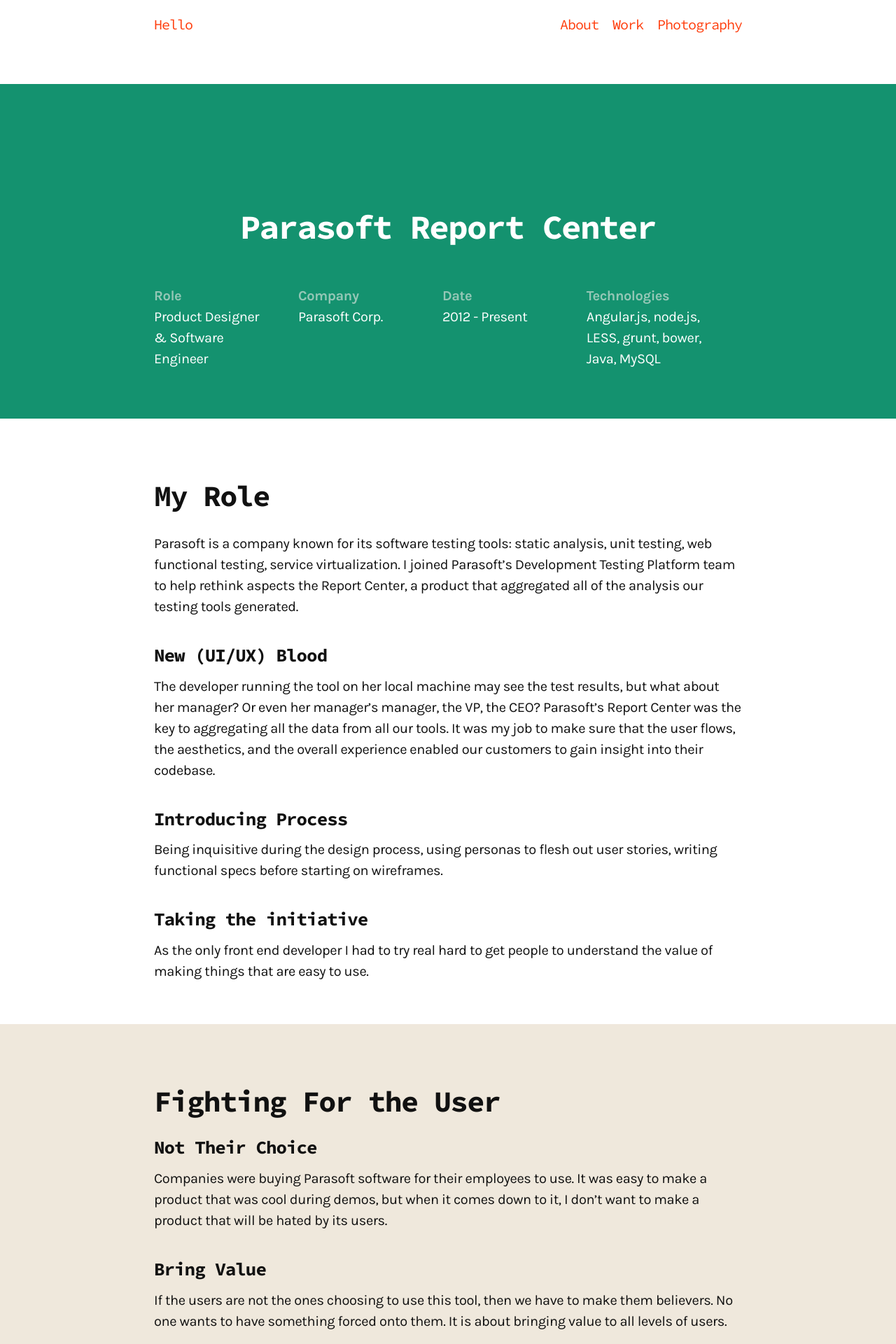
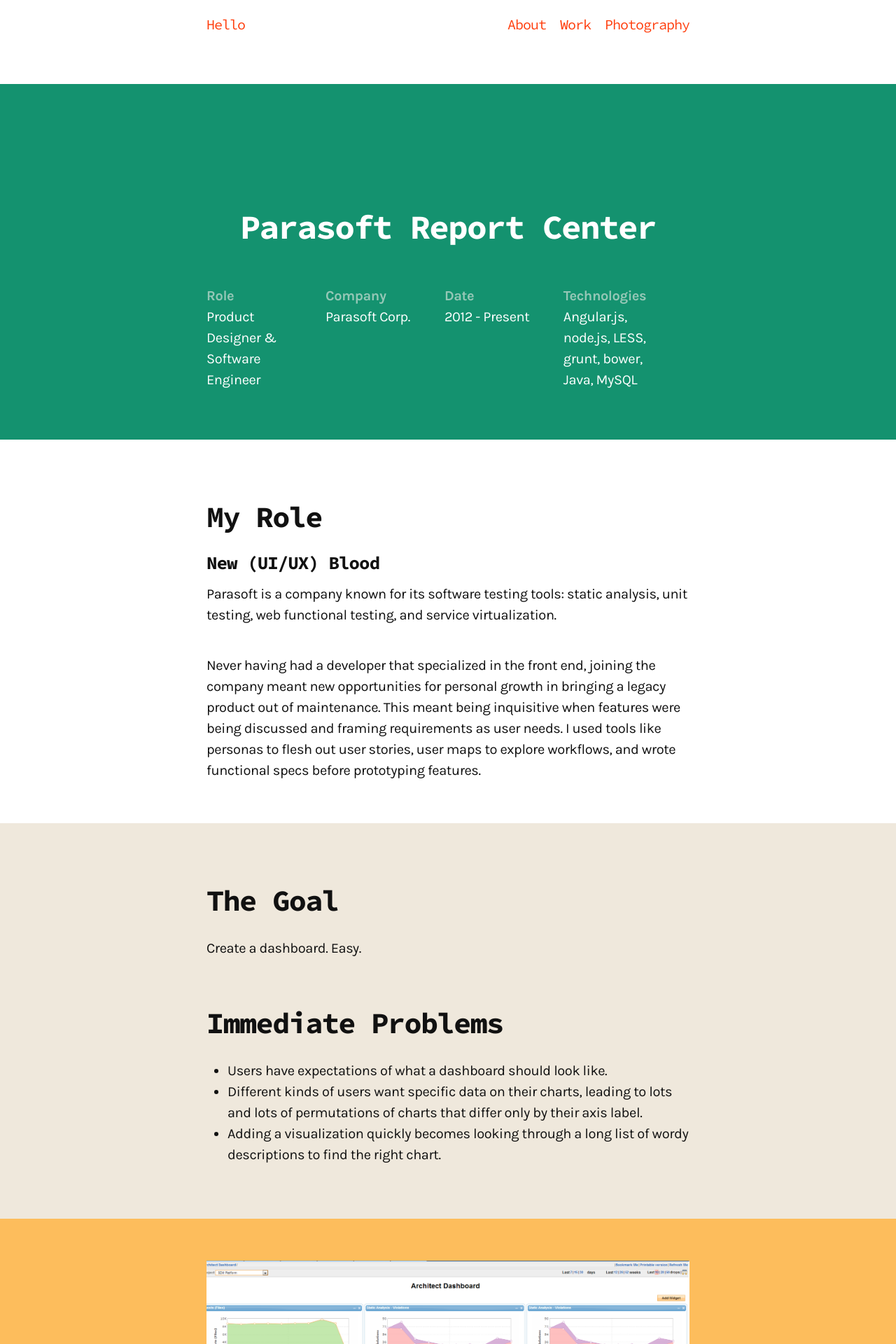
Before and after one commit to dotheygandalf/portfolio, a Jekyll site: the page built from _posts/2016-04-27-dashboard-design.markdown, in a window 1280 px wide. Shown: the top 1920 px of the page at 70% size. Built offline with Jekyll 4.4.1, drawn with Linux system fonts in a browser that asks for light colours; nearby versions of some CDN libraries; some of the changed text lies outside the part shown.

Commit message:
revision to dashboard page

```diff
--- a/_posts/2016-04-27-dashboard-design.markdown
+++ b/_posts/2016-04-27-dashboard-design.markdown
@@ -15,38 +15,27 @@
 <div class="wrapper" markdown="1">
 ## My Role
 
-Parasoft is a company known for its software testing tools: static analysis, unit testing, web functional testing, service virtualization. I joined Parasoft's Development Testing Platform team to help rethink aspects the Report Center, a product that aggregated all of the analysis our testing tools generated.
-
 ### New (UI/UX) Blood
 
-The developer running the tool on her local machine may see the test results, but what about her manager?  Or even her manager's manager, the VP, the CEO?  Parasoft's Report Center was the key to aggregating all the data from all our tools.  It was my job to make sure that the user flows, the aesthetics, and the overall experience enabled our customers to gain insight into their codebase.
+Parasoft is a company known for its software testing tools: static analysis, unit testing, web functional testing, and service virtualization.
 
-### Introducing Process
-
-Being inquisitive during the design process, using personas to flesh out user stories, writing functional specs before starting on wireframes.
-
-### Taking the initiative
-
-As the only front end developer I had to try real hard to get people to understand the value of making things that are easy to use.
+Never having had a developer that specialized in the front end, joining the company meant new opportunities for personal growth in bringing a legacy product out of maintenance. This meant being inquisitive when features were being discussed and framing requirements as user needs.  I used tools like personas to flesh out user stories, user maps to explore workflows, and wrote functional specs before prototyping features.
 
 </div>
 </div>
 
 <div class="full-bleed beige" markdown="1">
 <div class="wrapper" markdown="1">
-## Fighting For the User
 
-### Not Their Choice
+## The Goal
 
-Companies were buying Parasoft software for their employees to use.  It was easy to make a product that was cool during demos, but when it comes down to it, I don't want to make a product that will be hated by its users.
+Create a dashboard. Easy.
 
-### Bring Value
+## Immediate Problems
 
-If the users are not the ones choosing to use this tool, then we have to make them believers.  No one wants to have something forced onto them. It is about bringing value to all levels of users.
-
-### Call To Action
-
-There is an overwhelming amount of data.  A tool has power when you enable a user to learn something that they did not know already.  A tool has ____ when you enable a user to solve the problem that is found.
+* Users have expectations of what a dashboard should look like.
+* Different kinds of users want specific data on their charts, leading to lots and lots of permutations of charts that differ only by their axis label.
+* Adding a visualization quickly becomes looking through a long list of wordy descriptions to find the right chart.
 
 </div>
 </div>
@@ -62,13 +51,12 @@
 <div class="full-bleed-white" markdown="1">
 <div class="wrapper" markdown="1">
 
-## Choice
+## Reduce Complexity
 
-Parasoft's Report Center relied heavily on a navigation bar to get users from one report to another.  It's reports were complicated, contained very specific sets of data, and were often hard to find as you would need to know which category to look in and by what name this report was known as.  If you wanted something slightly different, well, you would have to put in a feature request for it.
+We should not presume to know what the users want as we are not the gatekeepers of their data.  Instead, we need to think about our product as a tool that allows users to focus.  We don't dictate what they focus on, but we allow them to have the freedom to explore the data.  Who knows what they will find.
 
-### Data Wants to be Free
+When reports are specific, complicated, and hard to find, it requires our users to think the way we do.  We needed a design that would require us, the developers to do the heavy lifting, and allow the users freedom to explore their data.
 
-Let us not presume to know what the users want.  We are not the gatekeepers of their data.  Instead, we need to think about our product as a tool that allows users to focus.  We don't dictate what they focus on, but we allow them to have the freedom to explore the data.  Who knows what they will find.
 
 </div>
 </div>
@@ -81,18 +69,23 @@
 
 <div class="full-bleed-white" markdown="1">
 <div class="wrapper" markdown="1">
-## Rough Patches
 
-Discovering what was the good part.  There was a certain getting distracted by the new and the shiny.  There was difficulty in getting across the core concepts.   Instead we were still making sacrifices to usability in ther name of short term goals.
+## Always be Knolling
 
-### Names
+* Put away the things that are not in use
+* Group all ‘like’ objects
+* Square the objects
 
-When you attempt to name everything, you find out quickly that you have run out of names.  Instead of trying to name everything, make the visualization speak for itself.  Give the users enough visual cues so that they can read the data quickly from the context of their current environment.
+## Corollary
+
+* Let users discover areas of concern.
+* Let users keep track of these areas with widgets and reports.
+* Push users towards taking action.
 
 > If language be not in accordance with the truth of things, affairs cannot be carried on to success.
 > <cite>--Tsun Tzu</cite>
 
-### Standard Visualizations
+### Standardized Visualizations
 
 Based on the work of Stephen Few's [Information Dashboard Design](http://www.amazon.com/Information-Dashboard-Design-At-Glance/dp/1938377001/), we created a set of basic visualizations that would be able to present data in a consistent, coherent, and unassuming manner.
 
@@ -106,23 +99,12 @@
 </div>
 </div>
 
-<div class="full-bleed-white" markdown="1">
-<div class="wrapper" markdown="1">
-## A New Day
-
-
-
-### Let The Data Flow
-
-
-</div>
-</div>
 
 <div class="full-bleed-white" markdown="1">
 <div class="wrapper" markdown="1">
 ## In Retrospect
 
-### Rewrites are hard
+### Rewrites are Hard
 
 Inheriting a legacy product has its issues as further development either means keeping everything the same and making more of the same old thing, or tearing out certain parts in order to rethink certain paradigms.  Code rewrites are already a tricky business, but when the entire architecture from a concepts perspective needs to be rethought, it requires a lot of work.
 
@@ -151,15 +133,6 @@
   }
 </style>
 <div id="gr_grid_widget_1464797095">
-  <!-- Show static html as a placeholder in case js is not enabled - javascript include will override this if things work -->
-    <div class="gr_grid_container">
-<div class="gr_grid_book_container"><a title="Information Dashboard Design: The Effective Visual Communication of Data" href="https://www.goodreads.com/book/show/336258.Information_Dashboard_Design"><img alt="Information Dashboard Design: The Effective Visual Communication of Data" border="0" src="https://d.gr-assets.com/books/1328834536m/336258.jpg" /></a></div>
-<div class="gr_grid_book_container"><a title="The Design of Everyday Things" href="https://www.goodreads.com/book/show/840.The_Design_of_Everyday_Things"><img alt="The Design of Everyday Things" border="0" src="https://d.gr-assets.com/books/1442460745m/840.jpg" /></a></div>
-<div class="gr_grid_book_container"><a title="The Inmates Are Running the Asylum: Why High Tech Products Drive Us Crazy and How to Restore the Sanity" href="https://www.goodreads.com/book/show/44098.The_Inmates_Are_Running_the_Asylum"><img alt="The Inmates Are Running the Asylum: Why High Tech Products Drive Us Crazy and How to Restore the Sanity" border="0" src="https://d.gr-assets.com/books/1294604058m/44098.jpg" /></a></div>
-<div class="gr_grid_book_container"><a title="Making It Right: Product Management For A Startup World" href="https://www.goodreads.com/book/show/22811444-making-it-right"><img alt="Making It Right: Product Management For A Startup World" border="0" src="https://d.gr-assets.com/books/1439406838m/22811444.jpg" /></a></div>
-<noscript><br/>Share <a href="/">book reviews</a> and ratings with Jonathan, and even join a <a href="/group">book club</a> on Goodreads.</noscript>
-</div>
-
 </div>
 <script src="https://www.goodreads.com/review/grid_widget/16515786.Dashboard%20Design%20Books?cover_size=medium&hide_link=true&hide_title=true&num_books=20&order=a&shelf=dashboard-ui&sort=date_added&widget_id=1464797095" type="text/javascript" charset="utf-8"></script>
 
--- a/css/main.scss
+++ b/css/main.scss
@@ -23,7 +23,7 @@
 $grey-color-dark:  darken($grey-color, 25%);
 
 // Width of the content area
-$content-width:    900px;
+$content-width:    750px;
 
 $on-palm:          600px;
 $on-laptop:        800px;
```
Also changed, not shown: other parts of _posts/2016-04-27-dashboard-design.markdown (+1 -1 lines), index.md (+2 -0 lines).
